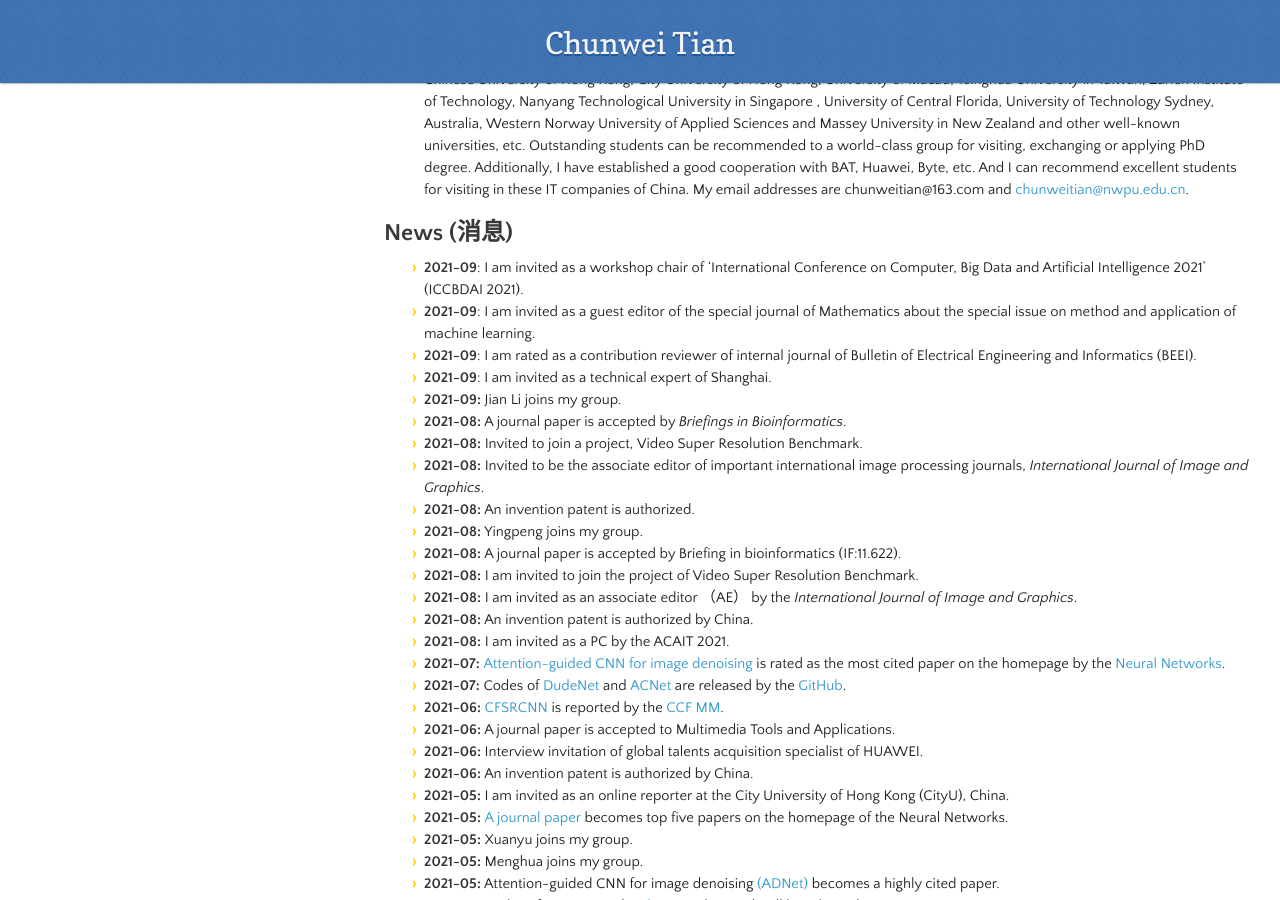
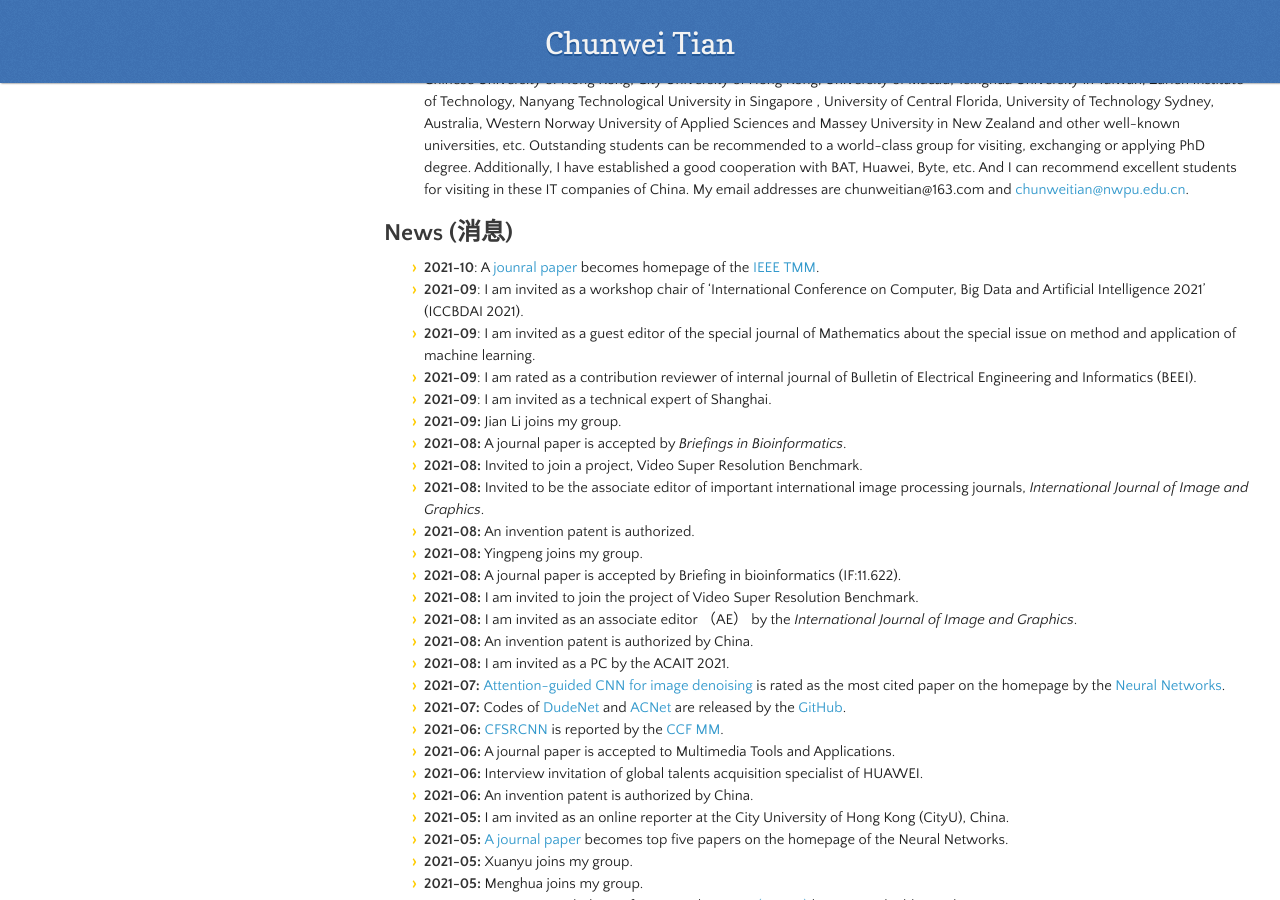
Before and after one commit to hellloxiaotian/hellloxiaotian.github.io, a Jekyll site: the page built from index.md, in a window 1280 px wide and 900 px high, scrolled down 1322 px. Built offline with Jekyll 4.4.1, drawn with Linux system fonts in a browser that asks for light colours; nearby versions of some CDN libraries; our own code applies the rules of GitHub Pages for plain Markdown files; the repository's description, which GitHub fills in, is left out.

Commit message:
Add files via upload

```diff
--- a/index.md
+++ b/index.md
@@ -29,6 +29,7 @@ Major Research Project:  Noise Tolerance Computing and Flexible Low-Level Vision
 - Welcome to contact me for undergraduates, masters and RA students, who are interested in artificial intelligence, deep learning and image processing. I have good cooperation with Tsinghua University, Peking University, Harbin Institute of Technology, National University of Defense Technology, Wuhan University, Central South University, Dalian University of Technology, Nankai University , Hunan University, Nanjing University of Technology, Southern University of Science and Technology, Institute of Information Technology, Chinese Academy of Sciences, Shenzhen Advanced Institute of Chinese Academy of Sciences, Pengcheng Laboratory, Chinese University of Hong Kong, City University of Hong Kong, University of Macau, Tsinghua University in Taiwan, Zurich Institute of Technology, Nanyang Technological University in Singapore , University of Central Florida, University of Technology Sydney, Australia, Western Norway University of Applied Sciences and Massey University in New Zealand and other well-known universities, etc. Outstanding students can be recommended to a world-class group for visiting, exchanging or applying PhD degree. Additionally, I have established a good cooperation with BAT, Huawei, Byte, etc. And I can recommend excellent students for visiting in these IT companies of China. My email addresses are chunweitian@163.com and [chunweitian@nwpu.edu.cn](mailto:chunweitian@nwpu.edu.cn).
 
 ## News (消息)
+- **2021-10**: A [jounral paper](https://ieeexplore.ieee.org/stamp/stamp.jsp?arnumber=9105085) becomes homepage of the [IEEE TMM](https://ieeexplore.ieee.org/xpl/mostRecentIssue.jsp?punumber=6046&isnumber=9296985).
 - **2021-09**: I am invited as a workshop chair of 'International Conference on Computer, Big Data and Artificial Intelligence 2021' (ICCBDAI 2021).
 - **2021-09**: I am invited as a guest editor of the special journal of Mathematics about the special issue on method and application of machine learning.
 - **2021-09**: I am rated as a contribution reviewer of internal journal of Bulletin of Electrical Engineering and Informatics (BEEI).
```
